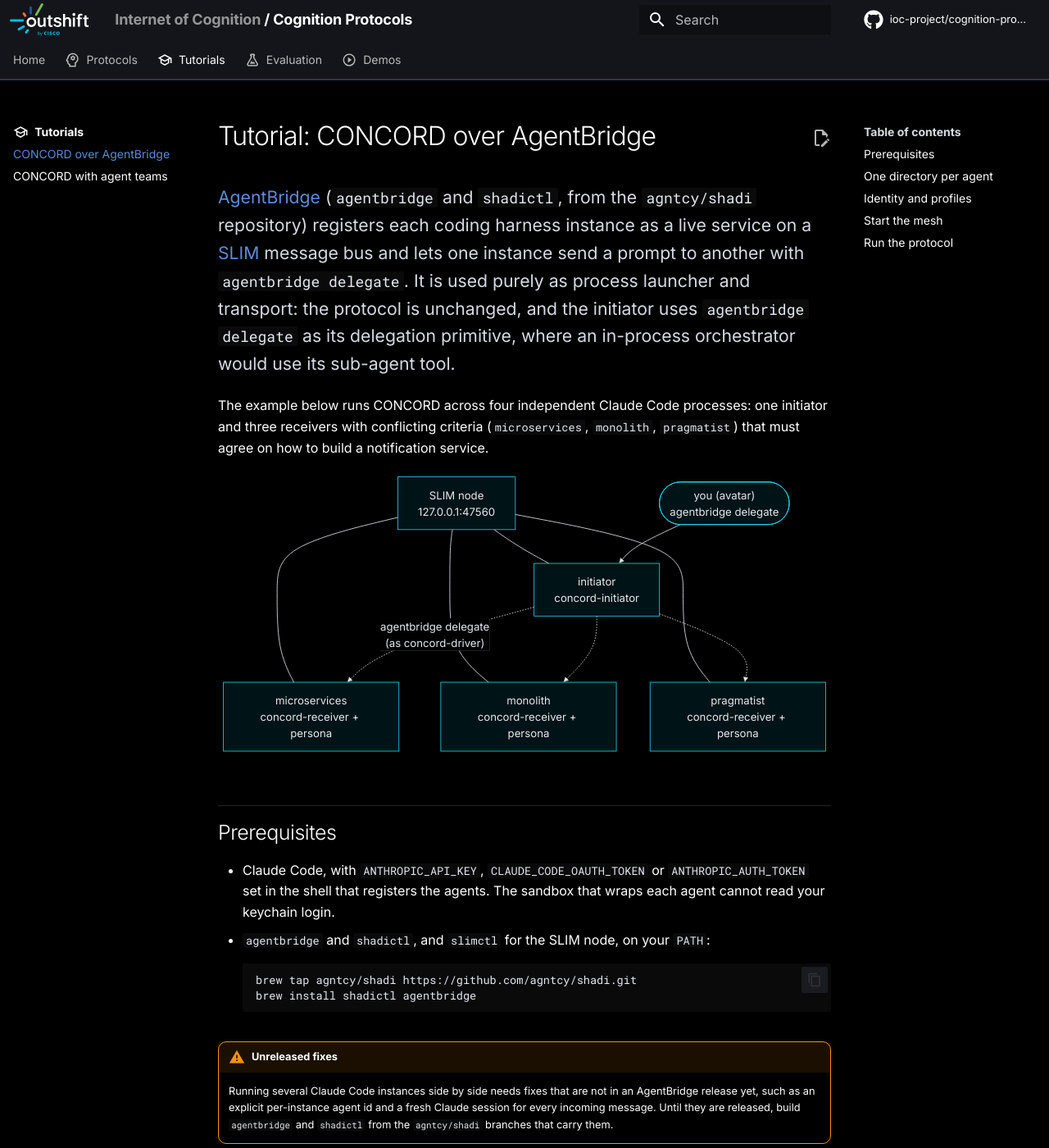
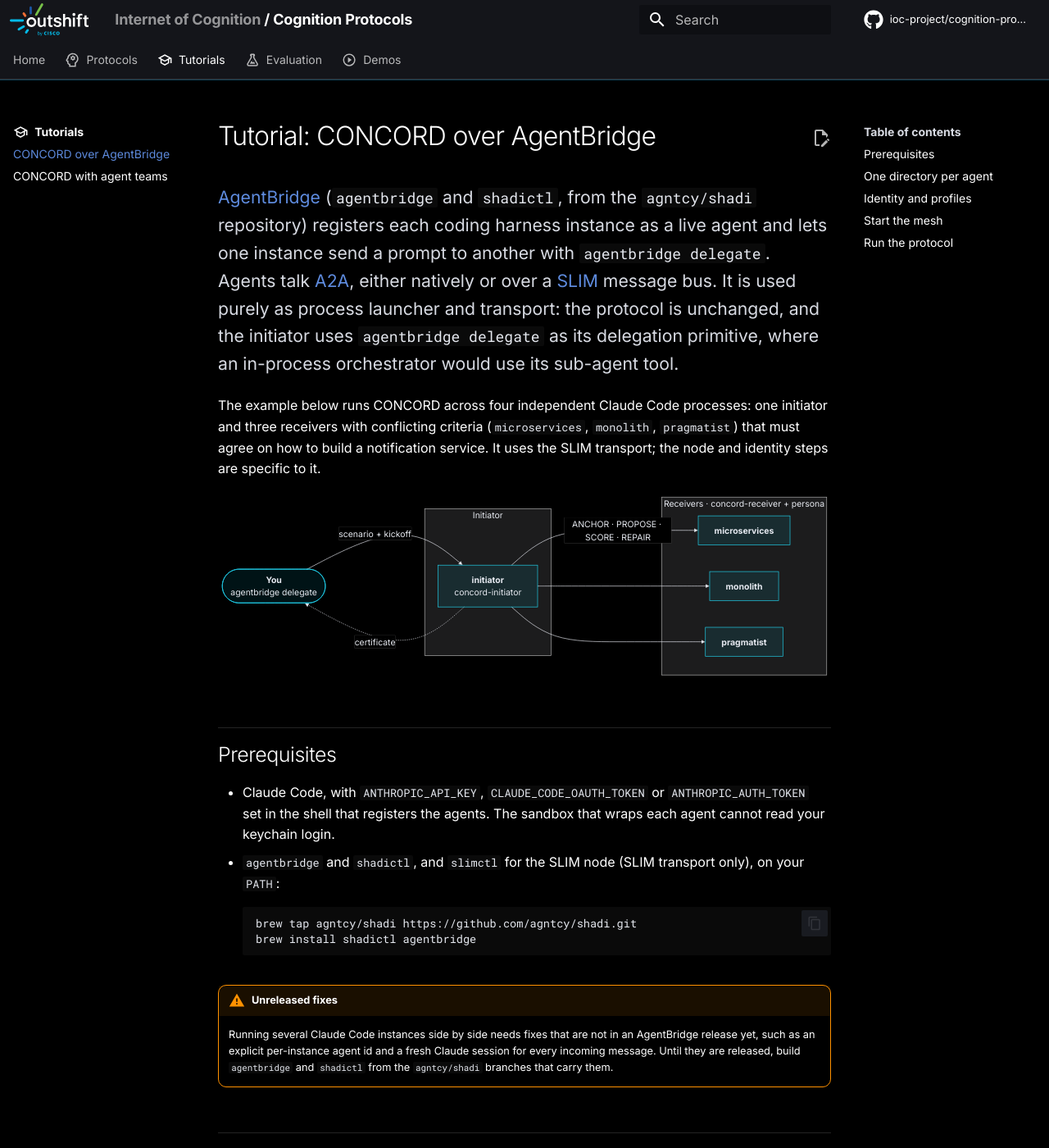
Before and after one commit to ioc-project/cognition-protocols, an MkDocs documentation site: the page built from docs/tutorials/agentbridge.md, in a window 1280 px wide and 1400 px high. Shown: the whole window at 82% size. Built offline with MkDocs 1.6.1 and Material for MkDocs 9.7.7, drawn with Linux system fonts in a browser that asks for light colours; comment, search, counter and statistics services are not loaded; some of the changed text lies outside the part shown.

Commit message:
docs: make SLIM optional in the AgentBridge tutorial and redraw the diagram
Signed-off-by: Mauro Sardara <msardara@cisco.com>

````diff
--- a/docs/tutorials/agentbridge.md
+++ b/docs/tutorials/agentbridge.md
@@ -1,27 +1,39 @@
 # Tutorial: CONCORD over AgentBridge
 
 [AgentBridge](https://github.com/agntcy/shadi) (`agentbridge` and `shadictl`, from the
-`agntcy/shadi` repository) registers each coding harness instance as a live service on a
-[SLIM](https://github.com/agntcy/slim) message bus and lets one instance send a prompt to
-another with `agentbridge delegate`. It is used purely as process launcher and transport:
-the protocol is unchanged, and the initiator uses `agentbridge delegate` as its delegation
-primitive, where an in-process orchestrator would use its sub-agent tool.
+`agntcy/shadi` repository) registers each coding harness instance as a live agent and lets
+one instance send a prompt to another with `agentbridge delegate`. Agents talk
+[A2A](https://a2a-protocol.org), either natively or over a [SLIM](https://github.com/agntcy/slim)
+message bus. It is used purely as process launcher and transport: the protocol is unchanged,
+and the initiator uses `agentbridge delegate` as its delegation primitive, where an in-process
+orchestrator would use its sub-agent tool.
 
 The example below runs CONCORD across four independent Claude Code processes: one
 initiator and three receivers with conflicting criteria (`microservices`, `monolith`,
-`pragmatist`) that must agree on how to build a notification service.
+`pragmatist`) that must agree on how to build a notification service. It uses the SLIM
+transport; the node and identity steps are specific to it.
 
 ```mermaid
-flowchart TB
-    SLIM["SLIM node<br/>127.0.0.1:47560"]
-    SLIM --- I["initiator<br/>concord-initiator"]
-    SLIM --- M["microservices<br/>concord-receiver + persona"]
-    SLIM --- O["monolith<br/>concord-receiver + persona"]
-    SLIM --- P["pragmatist<br/>concord-receiver + persona"]
-    You(["you (avatar)<br/>agentbridge delegate"]) --> I
-    I -. "agentbridge delegate<br/>(as concord-driver)" .-> M
-    I -.-> O
-    I -.-> P
+flowchart LR
+    you(["<b>You</b><br/>agentbridge delegate"])
+
+    subgraph init ["Initiator"]
+        direction TB
+        I["<b>initiator</b><br/>concord-initiator"]
+    end
+
+    subgraph recv ["Receivers · concord-receiver + persona"]
+        direction TB
+        M["<b>microservices</b>"]
+        O["<b>monolith</b>"]
+        P["<b>pragmatist</b>"]
+    end
+
+    you -- "scenario + kickoff" --> I
+    I -- "ANCHOR · PROPOSE · SCORE · REPAIR" --> M
+    I --> O
+    I --> P
+    I -. "certificate" .-> you
 ```
 
 ## Prerequisites
@@ -29,7 +41,7 @@
 - Claude Code, with `ANTHROPIC_API_KEY`, `CLAUDE_CODE_OAUTH_TOKEN` or `ANTHROPIC_AUTH_TOKEN`
   set in the shell that registers the agents. The sandbox that wraps each agent cannot
   read your keychain login.
-- `agentbridge` and `shadictl`, and `slimctl` for the SLIM node, on your `PATH`:
+- `agentbridge` and `shadictl`, and `slimctl` for the SLIM node (SLIM transport only), on your `PATH`:
 
     ```bash
     brew tap agntcy/shadi https://github.com/agntcy/shadi.git
````
Also changed, not shown: other parts of docs/tutorials/agentbridge.md (+1 -1 lines), docs/tutorials/index.md (+1 -1 lines).
